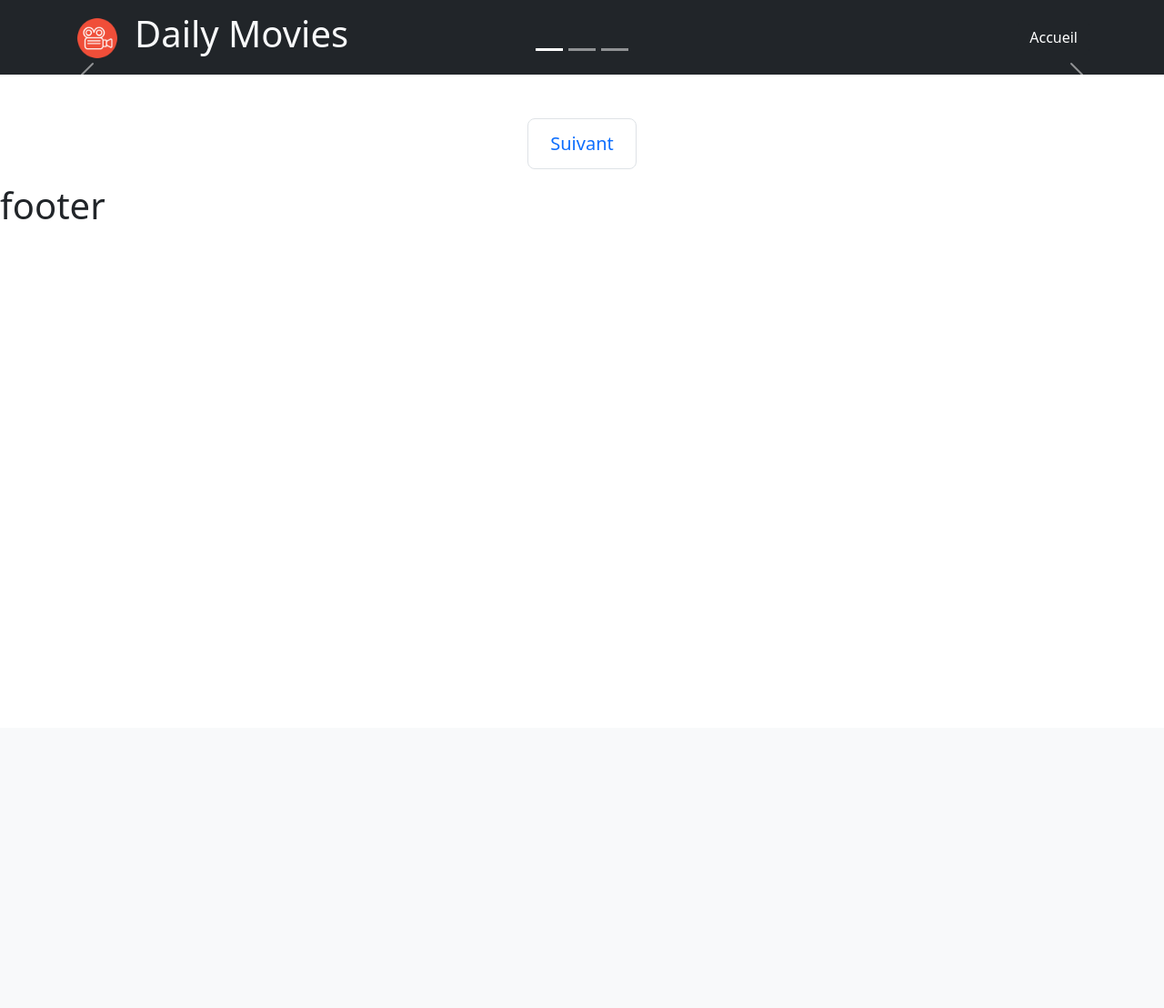
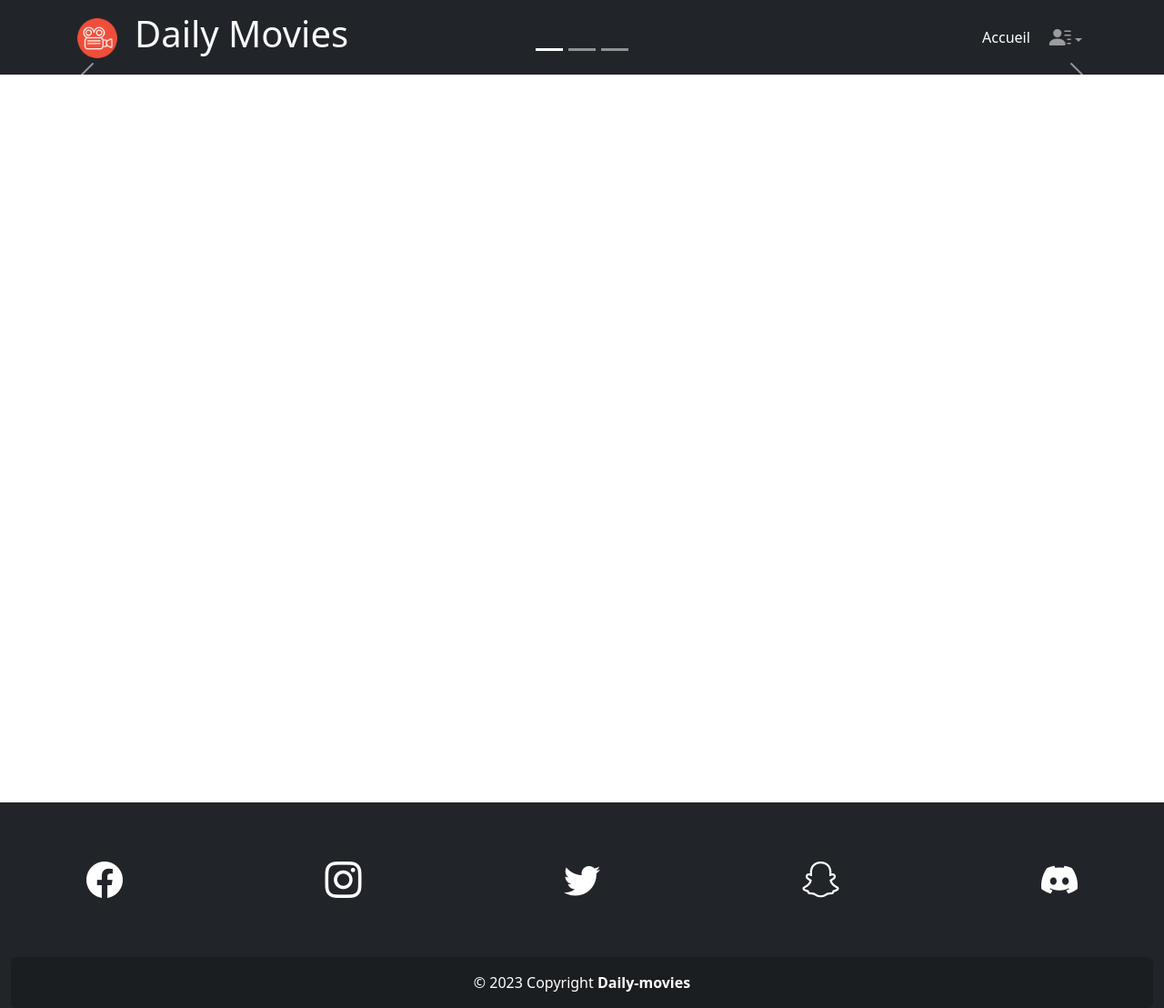
Before and after one commit to moucci/daily-movies, a PHP site: page / in a window 1280 px wide. Shown: the whole page at 91% size. Before the commit the page ends 241 px from the top, so only its background shows below. Run offline with PHP 8.4, Linux system fonts and the light colour scheme; data that the repository does not hold is empty.

Commit message:
add multi file

```diff
--- a/classes/Routes.php
+++ b/classes/Routes.php
@@ -13,8 +13,10 @@ class Routes extends Core
     private array $routes = [
         "home" => false,
         "article" => false,
+        "categories" => false,
         "gestions" => true,
         "connexion" => false,
+        "logout" => true ,
         "inscription" => false
     ];
 
--- a/classes/controllers/Articles.php
+++ b/classes/controllers/Articles.php
@@ -150,4 +150,80 @@ class Articles extends MainController
     }
 
 
+
+    /**
+     * methode to get article by categorie
+     * @param string $categorie
+     * @param int $page
+     * @param int $limit
+     * @param int $offset
+     * @return array|array[]
+     */
+    public static function getAllByCategorie(string $categorie ,int $page = 1, int $limit = 6, int $offset = 0): array
+    {
+        //GET DB CONNEXION
+        $db = Db::getDb();
+
+        //get data from table
+        $query = "SELECT SQL_CALC_FOUND_ROWS
+                    art.id,
+                    art.title,
+                    art.content,
+                    art.slug,
+                    art.image,
+                    DATE_FORMAT(art.date_creation, '%d %b %Y') AS date_creation,
+                    usr.nom,
+                    usr.prenom,
+                    GROUP_CONCAT( cat.name) AS categories
+                    FROM articles AS art
+                    LEFT JOIN users AS usr ON usr.id = art.user_id
+                    LEFT JOIN article_categories AS art_cat ON art_cat.article_id = art.id
+                    LEFT JOIN categories AS cat ON cat.id = art_cat.categorie_id
+                    WHERE cat.name = :categorie
+                    GROUP BY art.id limit :limit offset :offset ;
+                    ";
+        //prepare query
+        $req = $db->prepare($query);
+        $req->bindParam(':categorie', $categorie , PDO::PARAM_STR );
+
+        //bind value
+        $req->bindParam(':limit', $limit, PDO::PARAM_INT);
+
+        //get pagination
+        $offset = ( $page - 1 ) * $limit;
+        $req->bindParam(':offset', $offset, PDO::PARAM_INT);
+
+        //execute
+        if (!$req->execute()) {
+            return [
+                "erreur" => $req->errorInfo(),
+            ];
+        }
+
+        //fetch data
+        $articles = $req->fetchAll(PDO::FETCH_OBJ);
+
+        //format cats
+        if (isset($articles->cats)) $articles->cats = explode(',', $articles->cats);
+
+        //get nomber of resulta
+        $totalRowsResult = $db->query("SELECT FOUND_ROWS()");
+        $totalRows = (int)$totalRowsResult->fetchColumn();
+
+        //generate pagination
+        for ($page = 1; $page < ceil($totalRows / $limit); $page++) $pages[] = $page;
+
+        //return results
+        return [
+            "articles" => ($req->rowCount() === 0) ? [] : $articles,
+            "pages" => $pages ?? [],
+
+        ];
+
+    }
+
+
+
+
+
 }
--- a/classes/controllers/Categories.php
+++ b/classes/controllers/Categories.php
@@ -1,12 +1,46 @@
 <?php
 
 namespace classes\controllers;
+
+use classes\Core;
 use classes\Db;
+use classes\Routes;
 use PDO;
 
 
 class Categories extends MainController
 {
+
+    private string $categorie;
+
+    public function __construct()
+    {
+
+        //get params in url
+        $this->categorie = Routes::getParams()[1] ?? null;
+
+        //get number of page in url
+        $nPage = Routes::getParams()[2] ?? 1;
+
+        //check  params
+        if (empty($this->categorie)) {
+            MainController::render("notFound", [
+                "title" => "La page que vous avez demandée n'existe pas",
+            ]);
+            die;
+        }
+
+        //get data
+        $data = Articles::getAllByCategorie($this->categorie, $nPage, 6);
+
+        //check data
+//        $view = (!empty($data["articles"])) ? "categories" : "notFound";
+        $title = (isset($data["articles"][0]->title)) ? $data["articles"][0]->title : htmlspecialchars($this->categorie);
+        MainController::render("categories", [
+            "title" => "{$title} | Daily Movies",
+            "items" => $data
+        ]);
+    }
 
     /**
      * Methode to return all categorie on table caterogies
--- a/classes/controllers/Home.php
+++ b/classes/controllers/Home.php
@@ -15,7 +15,7 @@ class Home extends MainController
         //render page
         MainController::render("home", [
             "title" => "Bienvenue sur Daily Movies",
-            "items" => Articles::getAll($nPage ,4)
+            "items" => Articles::getAll($nPage ,7)
         ]);
     }
 }
--- a/classes/controllers/MainController.php
+++ b/classes/controllers/MainController.php
@@ -39,13 +39,12 @@ class MainController extends Core
     {
 
 
-
         $path = (!file_exists($view . ".php")) ? $view . ".php" : "notFound.php";
         $data['path'] = $path;
         $data = (object)$data;
 
         //get categories  for menu
-        $listCats = Categories::getAll() ;
+        $listCats = Categories::getAll();
 
         // Inclure le template
         require_once "views/template.html.php";
@@ -71,6 +70,23 @@ class MainController extends Core
     }
 
     /**
+     * Methode to logout user
+     * @return void
+     */
+    private function logout():void
+    {
+
+        //destroy session
+        session_destroy();
+
+        header('Location: /home');
+
+        die;
+
+    }
+
+
+    /**
      * return  page home
      * @return Home
      */
@@ -78,6 +94,7 @@ class MainController extends Core
     {
         return new Home();
     }
+
     /**
      * return  page article
      * @return Articles
@@ -85,6 +102,15 @@ class MainController extends Core
     private function article(): Articles
     {
         return new Articles();
+    }
+
+    /**
+     * return  page with artiles by categories
+     * @return Categories
+     */
+    private function categories(): Categories
+    {
+        return new Categories();
     }
 
     /**
@@ -96,4 +122,5 @@ class MainController extends Core
         return new Gestions();
     }
 
+
 }
--- a/classes/controllers/Signin.php
+++ b/classes/controllers/Signin.php
@@ -81,7 +81,7 @@ class Signin extends MainController
         //GET DB CONNEXION
         $db = Db::getDb();
 
-        $req = $db->prepare('SELECT id ,  nom as name , email , mdp as mdp_hashed FROM users  where email = :email');
+        $req = $db->prepare('SELECT id ,  nom as name ,prenom ,  email , mdp as mdp_hashed FROM users  where email = :email');
         $req->bindParam(':email', $this->email, PDO::PARAM_STR);
 
         ////try to get users by may
@@ -99,6 +99,7 @@ class Signin extends MainController
         //set session
         $_SESSION['is_connected'] = true;
         $_SESSION['name'] = $data->name;
+        $_SESSION['prenom'] = $data->prenom;
         $_SESSION['id'] = $data->id;
 
         return true;
--- a/classes/controllers/Signup.php
+++ b/classes/controllers/Signup.php
@@ -126,6 +126,7 @@ class Signup extends MainController
             //set session
             $_SESSION['is_connected'] = true;
             $_SESSION['name'] = $nom;
+            $_SESSION['prenom'] = $prenom;
             $_SESSION['id'] = $db->lastInsertId();
             return true;
         } catch (PDOException $error) {
--- a/views/article.php
+++ b/views/article.php
@@ -7,8 +7,6 @@ use classes\Config;
  */
 
 ?>
-
-
 <section>
     <div class="container mt-5">
         <div class="row">
@@ -22,13 +20,10 @@ use classes\Config;
         </div>
     </div>
 
-
     <div class="container">
-
         <?php foreach ($data->article->cats as $value): ?>
             <a href="/categories/<?= $value?>" class="btn m-1 btn-dark">#<?= $value?></a>
         <?php endforeach;?>
-
     </div>
 
 </section>
--- a/views/footer.php
+++ b/views/footer.php
@@ -1,5 +1,26 @@
 <?php
 ?>
-<footer>
-    <h1>footer</h1>
+<footer class="bg-dark container-fluid   text-center text-lg-start ">
+
+            <div class="container d-flex justify-content-between py-5">
+                <a href="#"  class=" text-decoration-none rounded-circle btn-primary btn-lg " style="background-color: #54456b;">
+                    <i  class=" fs-1 btn btn-dark bi bi-facebook  "></i>
+                </a>
+                <a href="#"  class=" text-decoration-none rounded-circle btn-primary btn-lg " style="background-color: #54456b;">
+                    <i  class=" fs-1 btn btn-dark bi bi-instagram  "></i>
+                </a>
+                <a href="#"  class=" text-decoration-none rounded-circle btn-primary btn-lg " style="background-color: #54456b;">
+                    <i  class=" fs-1 btn btn-dark bi bi-twitter  "></i>
+                </a>
+                <a href="#"  class=" text-decoration-none rounded-circle btn-primary btn-lg " style="background-color: #54456b;">
+                    <i  class=" fs-1 btn btn-dark bi bi-snapchat  "></i>
+                </a>
+                <a href="#"  class=" text-decoration-none rounded-circle btn-primary btn-lg " style="background-color: #54456b;">
+                    <i  class=" fs-1 btn btn-dark bi bi-discord  "></i>
+                </a>
+            </div>
+            <div class=" text-center text-white  rounded p-3" style="background-color: rgba(0, 0, 0, 0.2);">
+                © 2023 Copyright
+                <a class="text-white fw-bold text-decoration-none" href="/">Daily-movies</a>
+            </div>
 </footer>
--- a/views/header.php
+++ b/views/header.php
@@ -3,52 +3,88 @@
  * Value returned by  catégorieController
  * @var TYPE_NAME $listCats
  */
-//echo "<pre>" ;
-//var_dump($_SESSION);
-//echo "</pre>" ;
-
-
-
 ?>
 <header>
     <nav class="navbar navbar-expand-lg navbar-dark bg-dark">
         <div class="container">
             <a class="navbar-brand" href="/home">
-                <img class="d-inline-block align-text-top" width="50" height="50" src="/public/assets/icons/logo.png" alt="">
+                <img class="d-inline-block align-text-top" width="50" height="50" src="/public/assets/icons/logo.png"
+                     alt="">
             </a>
 
             <h1 class=" navbar-brand fs-1 text-light ">Daily Movies</h1>
             <button class="navbar-toggler border-0" type="button" data-bs-toggle="collapse" data-bs-target="#navbarNav">
                 <span class="navbar-toggler-icon"></span>
             </button>
-            <div class="collapse navbar-collapse justify-content-end" id="navbarNav">
+            <div class="collapse navbar-collapse align-items-center justify-content-end" id="navbarNav">
                 <ul class="navbar-nav">
-                    <li class="nav-item">
+                    <li class="nav-item d-flex align-items-center">
                         <a class="btn btn-dark text-capitalize font-weight-bold" href="/home">Accueil</a>
                     </li>
+
                     <?php $count = min(count($listCats), 6);
                     for ($i = 0; $i < $count; $i++): ?>
-                        <li class="nav-item">
-                            <a class="btn btn-dark text-capitalize font-weight-bold" href="<?= $listCats[$i]->slug ?>"><?= $listCats[$i]->name ?></a>
+                        <li class="nav-item d-flex align-items-center">
+                            <a class="btn btn-dark text-capitalize font-weight-bold"
+                               href="<?= $listCats[$i]->slug ?>"><?= $listCats[$i]->name ?></a>
                         </li>
                     <?php endfor; ?>
 
                     <?php if (count($listCats) > 6): ?>
-                        <li class="nav-item dropdown">
-                            <a class="nav-link text-capitalize font-weight-bold dropdown-toggle dropdown-toggle-split" href="#" id="navbarDropdown" role="button" data-bs-toggle="dropdown" aria-haspopup="true" aria-expanded="false">
+                        <li class="nav-item d-flex align-items-center dropdown">
+                            <a class="nav-link text-capitalize font-weight-bold dropdown-toggle dropdown-toggle-split"
+                               href="#" id="navbarDropdown" role="button" data-bs-toggle="dropdown" aria-haspopup="true"
+                               aria-expanded="false">
                                 Plus...
                             </a>
-                            <div class="dropdown-menu dropdown-menu-end  border-0 dropdown-menu-dark bg-dark" aria-labelledby="navbarDropdown">
+                            <div class="dropdown-menu dropdown-menu-center  border-0 dropdown-menu-dark bg-dark"
+                                 aria-labelledby="navbarDropdown">
                                 <?php for ($i = 6; $i < count($listCats); $i++): ?>
-                                    <a class="dropdown-item text-capitalize font-weight-bold" href="<?= $listCats[$i]->slug ?>"><?= $listCats[$i]->name ?></a>
+                                    <a class="dropdown-item text-capitalize font-weight-bold"
+                                       href="<?= $listCats[$i]->slug ?>"><?= $listCats[$i]->name ?></a>
                                 <?php endfor; ?>
                             </div>
                         </li>
                     <?php endif; ?>
 
                     <?php if (isset($_SESSION['is_connected'])): ?>
-                        <li class="nav-item">
-                            <a class="btn btn-dark" title="tableau de bord" href="/gestions">Dashboard</a>
+                        <li class="nav-item dropdown">
+                            <a class="nav-link text-capitalize font-weight-bold dropdown-toggle dropdown-toggle-split"
+                               href="#" id="navbarUser" role="button" data-bs-toggle="dropdown" aria-haspopup="true"
+                               aria-expanded="false">
+                                <?= strtolower(substr($_SESSION['name'] , 0 , 1)) .'.' .ucfirst($_SESSION['prenom']) ?>
+                                <i class="bi fs- ms-2 bi-person-circle"></i>
+                            </a>
+                            <div class="dropdown-menu dropdown-menu-end rounded border-0 dropdown-menu-dark bg-dark"
+                                 aria-labelledby="navbarUser">
+                                <a  class="dropdown-item text-capitalize font-weight-bold" title="tableau de bord" href="/gestions">
+                                    <i class="bi bi-clipboard me-2 mt-2"></i>
+                                    Dashboard
+                                </a>
+                                <a  class="dropdown-item text-capitalize font-weight-bold" href="/logout">
+                                    <i class="bi bi-box-arrow-left me-2 mt-2 "></i>
+                                    Déconnexion
+                                </a>
+                            </div>
+                        </li>
+                    <?php else:?>
+                        <li class="nav-item dropdown">
+                            <a class="nav-link text-capitalize font-weight-bold dropdown-toggle dropdown-toggle-split"
+                               href="#" id="navbarUser" role="button" data-bs-toggle="dropdown" aria-haspopup="true"
+                               aria-expanded="false">
+                                <i class="bi fs-4 bi-person-lines-fill"></i>
+                            </a>
+                            <div class="dropdown-menu dropdown-menu-end rounded border-0 dropdown-menu-dark bg-dark"
+                                 aria-labelledby="navbarUser">
+                                <a  class="dropdown-item text-capitalize font-weight-bold" title="tableau de bord" href="/connexion">
+                                    <i class="bi bi-box-arrow-right me-3 mt-2"></i>
+                                    Connexion
+                                </a>
+                                <a  class="dropdown-item text-capitalize font-weight-bold" href="/inscription">
+                                    <i class="bi  bi-box-arrow-left me-3 mt-2 "></i>
+                                    Inscription
+                                </a>
+                            </div>
                         </li>
                     <?php endif; ?>
                 </ul>
--- a/views/home.php
+++ b/views/home.php
@@ -92,7 +92,7 @@ $nPage = (int) (Routes::getParams()[1] ?? 1 ) ;
                     <a class="page-link " href="/home/<?= $page ?>"><?= $page ?></a>
                 </li>
             <?php endforeach; ?>
-            <?php if(count($data->items["pages"]) !== $nPage ):?>
+            <?php if(count($data->items["pages"]) > $nPage  && $nPage >=1 ):?>
                 <li class="page-item"><a class="page-link" href="/home/<?= $nPage + 1 ?>">Suivant</a></li>
             <?php endif?>
         </ul>
--- a/views/template.html.php
+++ b/views/template.html.php
@@ -6,6 +6,8 @@
           content="width=device-width, user-scalable=no, initial-scale=1.0, maximum-scale=1.0, minimum-scale=1.0">
     <meta http-equiv="X-UA-Compatible" content="ie=edge">
     <link href="https://cdn.jsdelivr.net/npm/bootstrap@5.3.0/dist/css/bootstrap.min.css" rel="stylesheet" integrity="sha384-9ndCyUaIbzAi2FUVXJi0CjmCapSmO7SnpJef0486qhLnuZ2cdeRhO02iuK6FUUVM" crossorigin="anonymous">
+    <link rel="stylesheet" href="https://cdn.jsdelivr.net/npm/bootstrap-icons@1.10.5/font/bootstrap-icons.css">
+
     <script src="https://cdn.jsdelivr.net/npm/bootstrap@5.3.0/dist/js/bootstrap.bundle.min.js" integrity="sha384-geWF76RCwLtnZ8qwWowPQNguL3RmwHVBC9FhGdlKrxdiJJigb/j/68SIy3Te4Bkz" crossorigin="anonymous" defer></script>
 
     <title><?=
@@ -15,7 +17,10 @@
 </head>
 <body>
 <?php require_once "views/header.php"; ?>
-<?php require_once $data->path; ?>
+<main class="min-vh-100 container-fluid p-0 m-0 ">
+    <?php require_once $data->path; ?>
+</main>
+
 <?php require_once "views/footer.php"; ?>
 </body>
 </html>
```
Also changed, not shown: views/categories.php (added, +89 -0 lines), public/assets/icons/big-icon-player.jpg (added).
